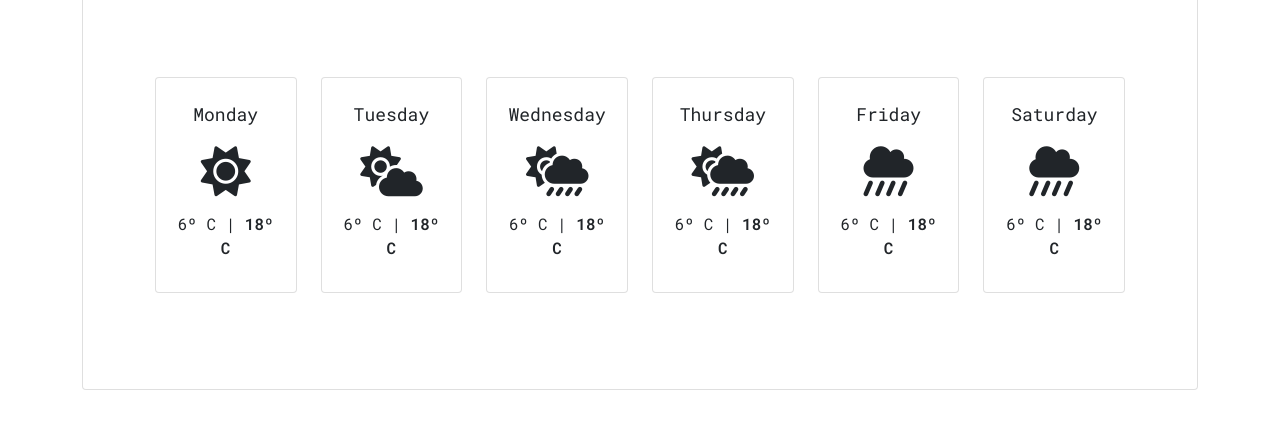
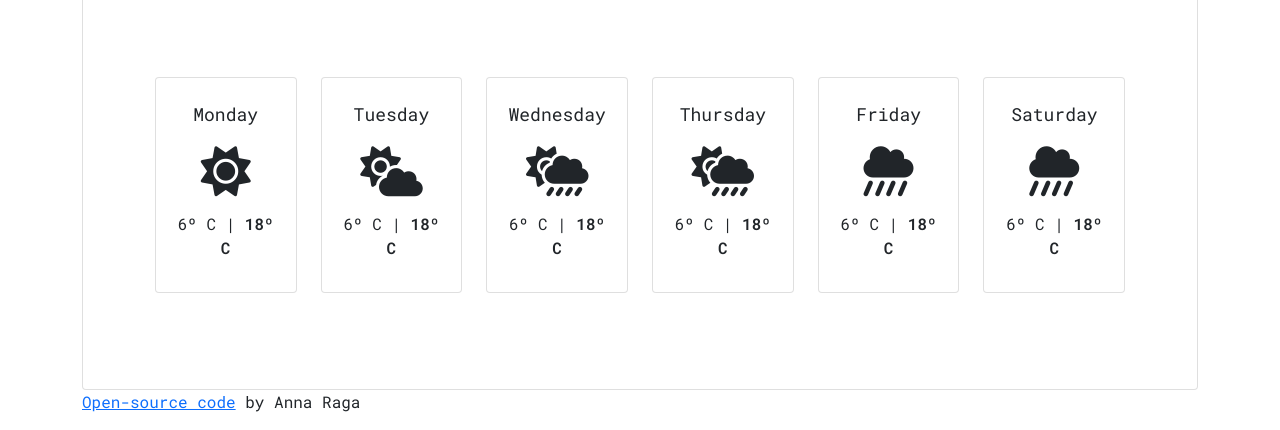
Before and after one commit to annaraga/weather-app, a plain HTML site: page index.html in a window 1280 px wide. Shown: the part 392-822 px from the top of the page. Before the commit the page ends 800 px from the top, so only its background shows below. Drawn offline with nearby package versions, Linux system fonts and the light colour scheme; no server answers.

Commit message:
Added signature

```diff
--- a/index.html
+++ b/index.html
@@ -145,7 +145,9 @@
 
           </div>
         </div>
+        <div class="signature"><p><a href="https://github.com/annaraga/weather-app" target="_blank">Open-source code</a> by Anna Raga</p></div>
       </div>
+
     </div>
     <script src="src/index.js"></script>
   </body>
```
